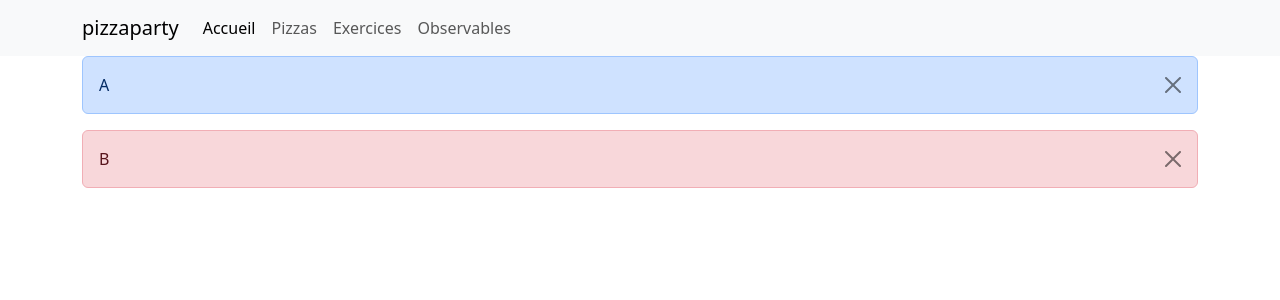
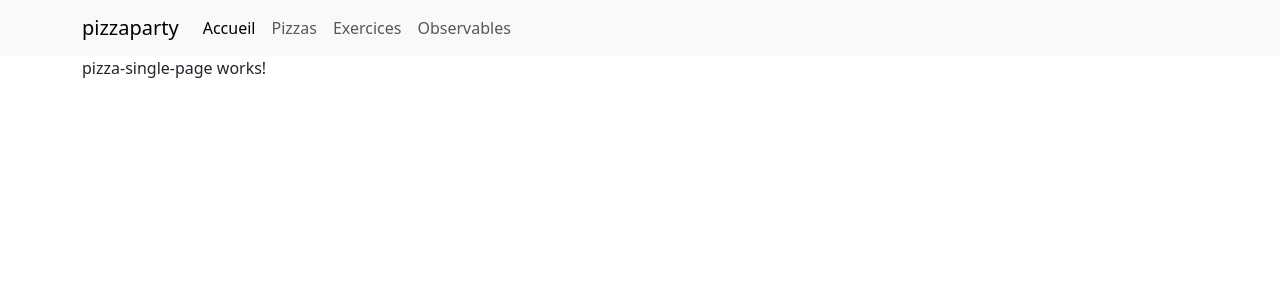
Before and after one commit to matthieumota/angular, an Angular app: page /pizzas/1 in a window 1280 px wide. Before the commit this address led to /. Shown: the top 300 px of the page. Built offline with nearby package versions, Linux system fonts and the light colour scheme.

Commit message:
Create pizza single

```diff
--- a/src/app/app.routes.ts
+++ b/src/app/app.routes.ts
@@ -3,10 +3,12 @@ import { PizzasPageComponent } from './pages/pizzas-page/pizzas-page.component';
 import { HomePageComponent } from './pages/home-page/home-page.component';
 import { ExercicesPageComponent } from './pages/exercices-page/exercices-page.component';
 import { ObservablesPageComponent } from './pages/observables-page/observables-page.component';
+import { PizzaSinglePageComponent } from './pages/pizza-single-page/pizza-single-page.component';
 
 export const routes: Routes = [
     { path: '', component: HomePageComponent },
     { path: 'pizzas', component: PizzasPageComponent },
+    { path: 'pizzas/:id', component: PizzaSinglePageComponent },
     { path: 'exercices', component: ExercicesPageComponent },
     { path: 'observables', component: ObservablesPageComponent },
 ];
--- /dev/null
+++ b/src/app/pages/pizza-single-page/pizza-single-page.component.html
@@ -0,0 +1 @@
+<p>pizza-single-page works!</p>
--- a/src/app/services/message.service.ts
+++ b/src/app/services/message.service.ts
@@ -11,8 +11,8 @@ export interface Message {
 })
 export class MessageService {
   private messages: Message[] = [
-    { content: 'A', type: 'primary' },
-    { content: 'B', type: 'danger' },
+    /* { content: 'A', type: 'primary' },
+    { content: 'B', type: 'danger' }, */
   ];
 
   getMessages(): Promise<Message[]> {
```
Also changed, not shown: src/app/pages/pizza-single-page/pizza-single-page.component.ts (added, +12 -0 lines), src/app/pages/pizza-single-page/pizza-single-page.component.scss (added), 1 other file (tests, documents, lock files or other folders).
